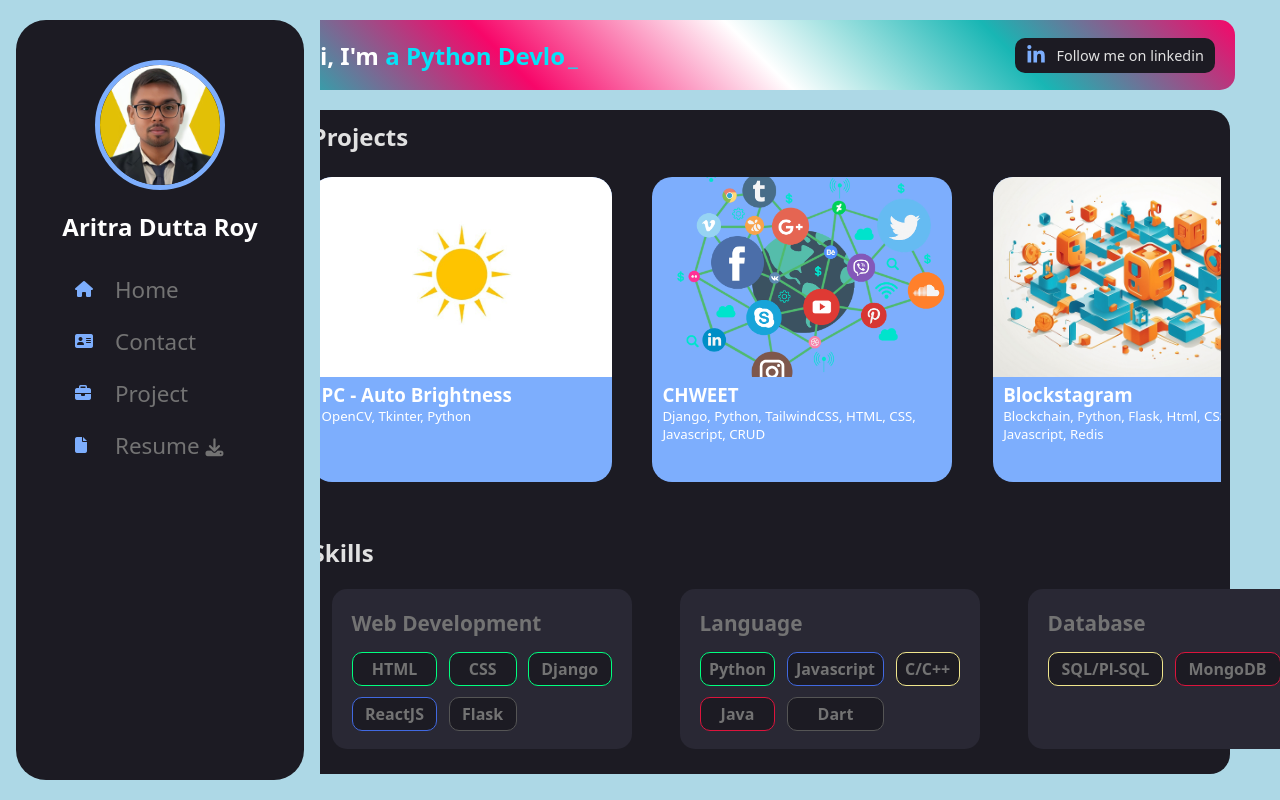
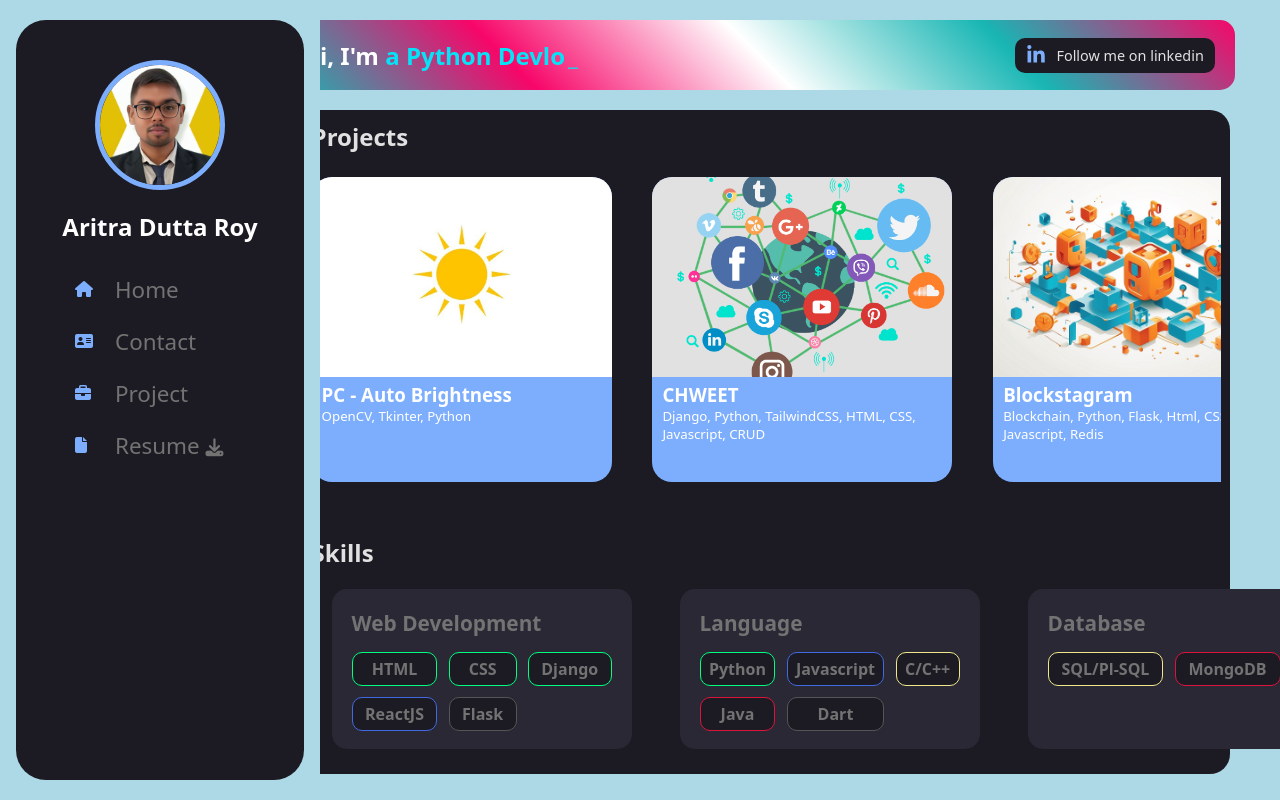
Before and after one commit to Aritra-1261/portfolio, a React (Vite) app: page / in a window 1280 px wide. Shown: the top 800 px of the page. Built offline with nearby package versions, Linux system fonts and the light colour scheme.

Commit message:
Update body.module.css

```diff
--- a/src/components/body.module.css
+++ b/src/components/body.module.css
@@ -72,6 +72,7 @@
   transform: scale(102%);
 }
 .card img {
+  background-color: var(--white);
   height: 200px;
   width: 100%;
   object-fit: cover;
```
